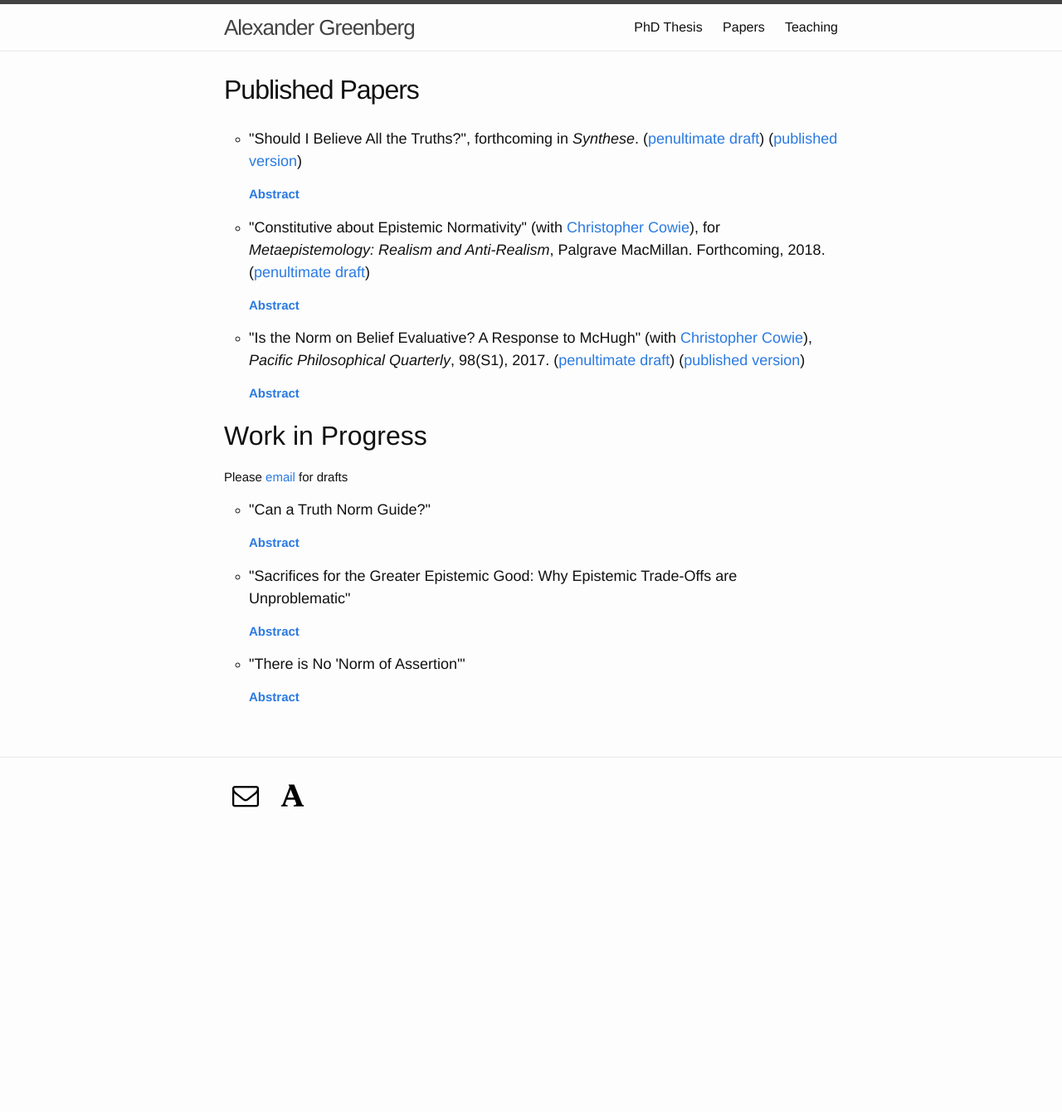
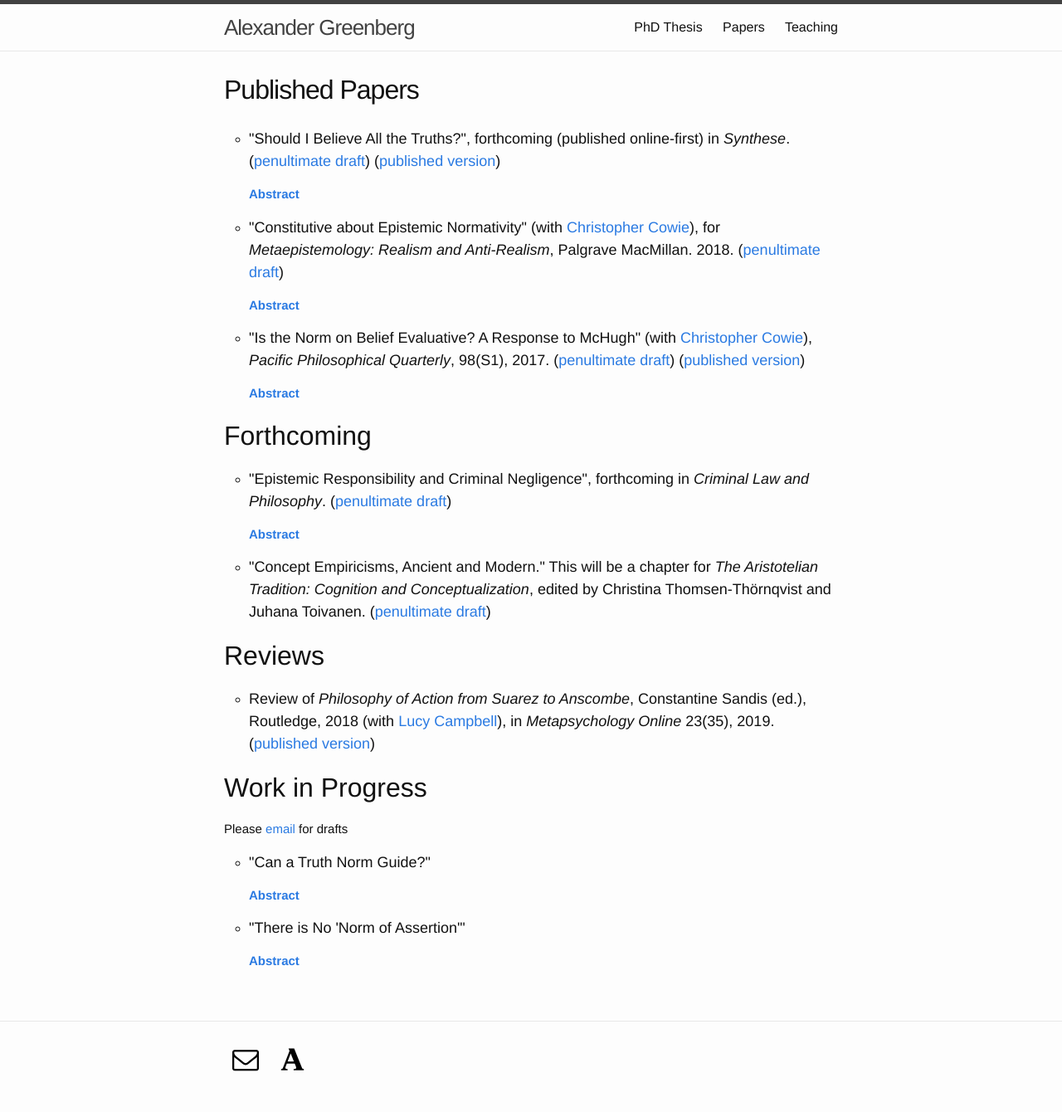
Before and after one commit to alexandergreenberg/alexandergreenberg.github.io, a Jekyll site: the page built from 02_Publications.html, in a window 1280 px wide. Shown: the whole page at 83% size. Built offline with Jekyll 4.4.1, drawn with Linux system fonts in a browser that asks for light colours; some web fonts are replaced; before the commit the page ends 1022 px from its top, so only the background shows below that.

Commit message:
Update 02_Publications.html

```diff
--- a/02_Publications.html
+++ b/02_Publications.html
@@ -18,19 +18,38 @@ return true;
 </script>
 <ul>
   <li>
-    <h4>"Should I Believe All the Truths?", forthcoming in <em>Synthese</em>. (<a href="/pdfs/should-i-believe-all-the-truths.pdf" target="_blank">penultimate draft</a>) (<a href="https://doi.org/10.1007/s11229-018-1882-9" target="_blank">published version</a>)</h4>
+    <h4>"Should I Believe All the Truths?", forthcoming (published online-first) in <em>Synthese</em>. (<a href="/pdfs/should-i-believe-all-the-truths.pdf" target="_blank">penultimate draft</a>) (<a href="https://doi.org/10.1007/s11229-018-1882-9" target="_blank">published version</a>)</h4>
     <p><a href="javascript:;" onclick="return toggleMe('para3')" value="Toggle"><strong>Abstract</strong></a></p>
     <div id="para3" class="hidden"><p>Should I believe something if and only if it’s true? Many philosophers have objected to this kind of truth norm, on the grounds that it’s not the case that one ought to believe all the truths. For example, some truths are too complex to believe; others are too trivial to be worth believing. Philosophers who defend truth norms often respond to this problem by reformulating truth norms in ways that do not entail that one ought to believe all the truths. Many of these attempts at reformulation, I’ll argue, have been missteps. A number of these different reformulations are incapable of carrying out a central role a truth norm is meant to play, that of explaining justification. The truth norm I’ll defend, however, avoids the implausible results of a prescription to believe all the truths, but doesn’t thereby fail to explain justification. This norm, introduced (but not defended) by Conor McHugh, states that <em>if</em> one has some doxastic attitude about p — i.e. if one believes, disbelieves, or suspends judgement about whether p — then one ought to believe that p if and only if p is true.</p></div>
   </li>
   <li>
-    <h4>"Constitutive about Epistemic Normativity" (with <a href="https://sites.google.com/site/christophercowiephilosophy2/" target="_blank">Christopher Cowie</a>), for <em>Metaepistemology: Realism and Anti-Realism</em>, Palgrave MacMillan. Forthcoming, 2018. (<a href="/pdfs/epistemic-constitutivism.pdf" target="_blank">penultimate draft</a>)</h4>
-    <p><a href="javascript:;" onclick="return toggleMe('para8')" value="Toggle"><strong>Abstract</strong></a></p>
-    <div id="para8" class="hidden"><p>Suppose that you possess strong, perhaps decisive, evidence for a proposition that you’re considering. It is natural to think that that you thereby possess a <em>reason</em> to believe that proposition. What explains this? Why is there such a connection between evidence for (or against) propositions and reasons for believing them? What, in other words, are the <em>grounds</em> of epistemic normativity? One answer to this question is <em>constitutivism about epistemic normativity</em>, the view that epistemic reasons are grounded in the nature of belief. This view promises to provide a happy middle-ground between extreme versions of metanormative <em>realism</em> about epistemic normativity and extreme versions of <em>anti-realism</em>. In this paper, we reject this view, principally by focusing on the arguments that have been given in defence of it. The claim that belief is constitutively normative has been alleged to explain a number of distinctive psychological features of belief. We argue that arguments of this kind fail for a common reason: they <em>either</em> rely on an implausible claim about following prescriptions, <em>or</em> they don’t best explain the psychological feature of belief in question.</p></div> <!-- The class hidden was adden to start with the abstracts hidden. -->
+    <h4>"Constitutive about Epistemic Normativity" (with <a href="https://sites.google.com/site/christophercowiephilosophy2/" target="_blank">Christopher Cowie</a>), for <em>Metaepistemology: Realism and Anti-Realism</em>, Palgrave MacMillan. 2018. (<a href="/pdfs/epistemic-constitutivism.pdf" target="_blank">penultimate draft</a>)</h4>
+    <p><a href="javascript:;" onclick="return toggleMe('para2')" value="Toggle"><strong>Abstract</strong></a></p>
+    <div id="para2" class="hidden"><p>Suppose that you possess strong, perhaps decisive, evidence for a proposition that you’re considering. It is natural to think that that you thereby possess a <em>reason</em> to believe that proposition. What explains this? Why is there such a connection between evidence for (or against) propositions and reasons for believing them? What, in other words, are the <em>grounds</em> of epistemic normativity? One answer to this question is <em>constitutivism about epistemic normativity</em>, the view that epistemic reasons are grounded in the nature of belief. This view promises to provide a happy middle-ground between extreme versions of metanormative <em>realism</em> about epistemic normativity and extreme versions of <em>anti-realism</em>. In this paper, we reject this view, principally by focusing on the arguments that have been given in defence of it. The claim that belief is constitutively normative has been alleged to explain a number of distinctive psychological features of belief. We argue that arguments of this kind fail for a common reason: they <em>either</em> rely on an implausible claim about following prescriptions, <em>or</em> they don’t best explain the psychological feature of belief in question.</p></div> <!-- The class hidden was adden to start with the abstracts hidden. -->
   </li>
   <li>
-    <h4>"Is the Norm on Belief Evaluative? A Response to McHugh" (with <a href="https://sites.google.com/site/christophercowiephilosophy2/" target="_blank">Christopher Cowie</a>), <em>Pacific Philosophical Quarterly</em>, 98(S1), 2017. (<a href="/pdfs/is-the-norm-on-belief-evaluative.pdf" target="_blank">penultimate draft</a>) (<a href="http://onlinelibrary.wiley.com/doi/10.1111/papq.12158/abstract" target="_blank">published version</a>)</a></h4>
+    <h4>"Is the Norm on Belief Evaluative? A Response to McHugh" (with <a href="https://sites.google.com/site/christophercowiephilosophy2/" target="_blank">Christopher Cowie</a>), <em>Pacific Philosophical Quarterly</em>, 98(S1), 2017. (<a href="/pdfs/is-the-norm-on-belief-evaluative.pdf" target="_blank">penultimate draft</a>) (<a href="http://onlinelibrary.wiley.com/doi/10.1111/papq.12158/abstract" target="_blank">published version</a>)</h4>
     <p><a href="javascript:;" onclick="return toggleMe('para1')" value="Toggle"><strong>Abstract</strong></a></p> <!-- the "javascript:;" in the href was changed from "#" to stop the page jumping back to the top when the abstracts were expanded.  -->
     <div id="para1" class="hidden"><p>We respond to Conor McHugh's claim that an evaluative account of the normative relation between belief and truth is preferable to a prescriptive account. We claim that his arguments fail to establish this. We then draw a more general sceptical conclusion: we take our arguments to put pressure on any attempt to show that an evaluative account will fare better than a prescriptive account.</p></div> <!-- The class hidden was adden to start with the abstracts hidden. -->
+  </li>
+</ul>
+<h2>Forthcoming</h2>
+<ul>
+  <li>
+    <h4>"Epistemic Responsibility and Criminal Negligence", forthcoming in <em>Criminal Law and Philosophy</em>. (<a href="/pdfs/epistemic-responsibility-criminal-negligence.pdf" target="_blank">penultimate draft</a>)</h4>
+    <p><a href="javascript:;" onclick="return toggleMe('para4')" value="Toggle"><strong>Abstract</strong></a></p>
+    <div id="para4" class="hidden"><p>We seem to be responsible for our beliefs in a distinctively epistemic way. We often hold each other to account for the beliefs that we hold. We do this by criticising other believers as ‘gullible’ or ‘biased’, and trying to persuade others to revise their beliefs. But responsibility for belief looks hard to understand because we seem to lack control over our beliefs. This paper argues that we can make progress in our understanding of responsibility for belief by thinking about it in parallel with another kind of responsibility: legal responsibility for criminal negligence. Specifically, I argue that that a popular account of responsibility for belief, which grounds it in belief’s reasons-responsiveness, faces a problem analogous to one faced by H.L.A. Hart’s influential capacity-based account of culpability. This points towards a more promising account of responsibility of belief, though, if we draw on accounts of negligence which improve on Hart’s. Broadly speaking, the account of negligence which improves on Hart’s account grounds culpability in a (lack of) concern for others’ interests, whereas my account of epistemic responsibility grounds responsibility for belief in a (lack of) concern for the truth.</p></div>
+  </li>
+  <li>
+    <h4>"Concept Empiricisms, Ancient and Modern." This will be a chapter for <em>The Aristotelian Tradition: Cognition and Conceptualization</em>, edited by Christina Thomsen-Thörnqvist and Juhana Toivanen. (<a href="/pdfs/concept-empiricisms-ancient-and-modern.pdf" target="_blank">penultimate draft</a>)</h4>
+    <!-- <p><a href="javascript:;" onclick="return toggleMe('para5')" value="Toggle"><strong>Abstract</strong></a></p>
+    <div id="para5" class="hidden"><p>Abstract</p></div> -->
+  </li>
+</ul>
+<h2>Reviews</h2>
+<ul>
+  <li>
+    <h4>Review of <em>Philosophy of Action from Suarez to Anscombe</em>, Constantine Sandis (ed.), Routledge, 2018 (with <a href="https://lucycampbellphilosophy.weebly.com">Lucy Campbell</a>), in <em>Metapsychology Online</em> 23(35), 2019. (<a href="webpage" target="_blank">published version</a>)</h4>
   </li>
 </ul>
 <h2>Work in Progress</h2>
@@ -38,13 +57,8 @@ return true;
 <ul>
   <li>
     <h4>"Can a Truth Norm Guide?"</h4>
-    <p><a href="javascript:;" onclick="return toggleMe('para4')" value="Toggle"><strong>Abstract</strong></a></p>
+    <p><a href="javascript:;" onclick="return toggleMe('para6')" value="Toggle"><strong>Abstract</strong></a></p>
     <div id="para4" class="hidden"><p>Say you’re considering whether Richard III killed the Princes in Tower. What attitude should you have to this proposition? A plausible and intuitive answer is that you should believe Richard III killed the Princes in the Tower if and only if it’s true. This is the claim that belief is subject to a truth norm. A number of philosophers have claimed we should reject such a truth norm because it cannot guide belief formation. I argue against this objection. This involves two main steps: arguing against those who argue that a truth norm cannot guide directly and against those who argue that it cannot guide indirectly. In response to the first objection, I argue that philosophers who claim that a truth norm cannot guide directly rely on implausible assumptions about what it is for a norm to guide. The second objection concerns the way a truth norm is often claimed to guide indirectly, by being the fundamental reason why one follows other epistemic norms such as evidence norms. Philosophers often object to this picture on the grounds that truth and evidence norms conflict. I answer this objection disjunctively. Either this conflict is transparent to the believer or it is not. If it is not, then this is not a kind of conflict that undermines a truth norm guiding indirectly. If this conflict is transparent to the believer, then this is a problem, but is not a problem about guidance.</p></div>
-  </li>
-  <li>
-    <h4>"Sacrifices for the Greater Epistemic Good: Why Epistemic Trade-Offs are Unproblematic"</h4>
-    <p><a href="javascript:;" onclick="return toggleMe('para2')" value="Toggle"><strong>Abstract</strong></a></p>
-    <div id="para2" class="hidden"><p>It is often claimed that true belief is the fundamental goal of epistemic justification. Call this claim ‘veritism’. Particular examples are alleged to create problems for this claim: examples in which having a belief that looks prima facie unjustified is a means to the end of having a large number of other true beliefs. In a series of recent articles, Selim Berker has argued that these examples should lead us to reject veritism <em>tout court</em>. This conclusion, I argue, is unwarranted. A plausible version of veritism has no problem dealing with these cases.</p></div>
   </li>
   <li>
     <h4>"There is No 'Norm of Assertion'"</h4>
```
